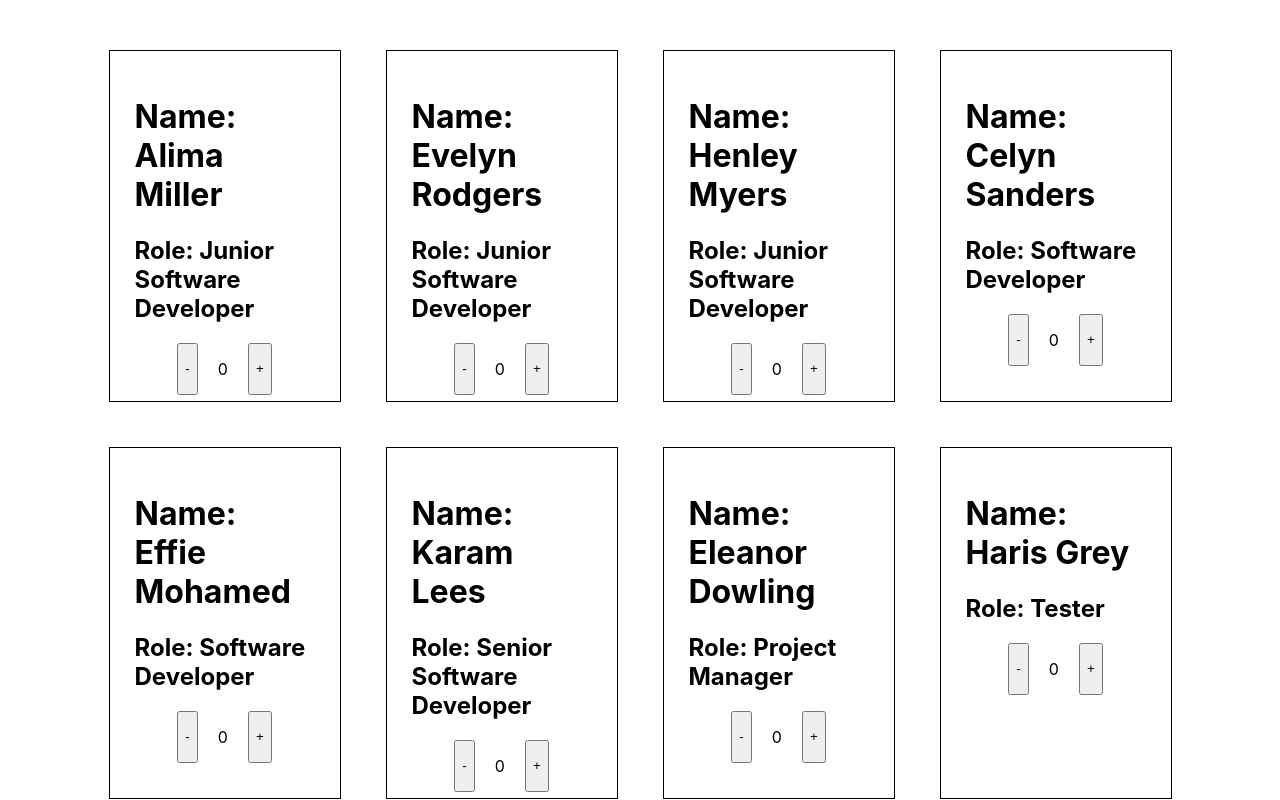
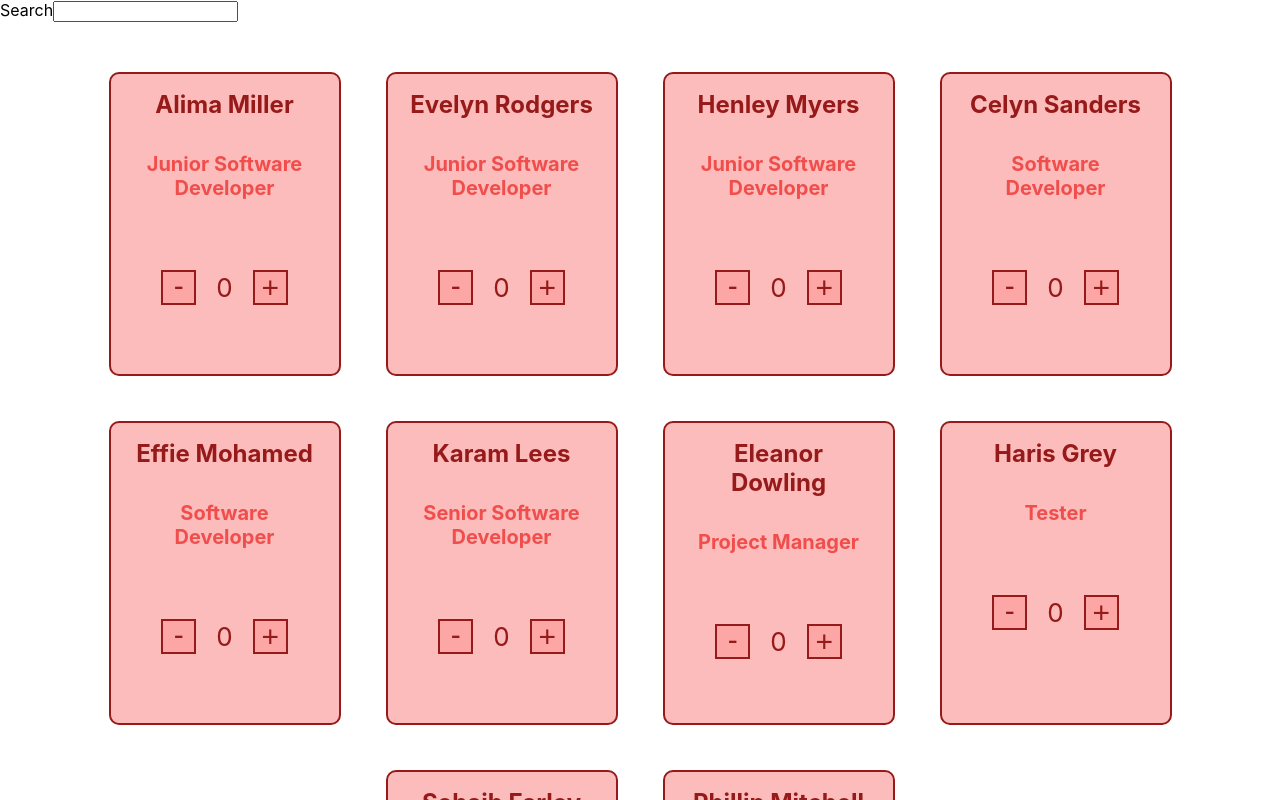
Before and after one commit to jjy0u/ticket-tracker, a React (Create React App) app: page / in a window 1280 px wide. Shown: the top 800 px of the page. Built offline with nearby package versions, Linux system fonts and the light colour scheme; the HTML template or start-up script is replaced by a standard one.

Commit message:
counter and search filter functioning

```diff
--- a/src/App.jsx
+++ b/src/App.jsx
@@ -1,10 +1,24 @@
 import './App.scss';
 import TrackerContainer from './container/TrackerContainer/TrackerContainer';
+import SearchFilter from './container/Nav/SearchFilter/SearchFilter';
+import team from './data/employeeData';
+import { useState } from 'react';
 
 function App() {
+
+  const [employees, setEmployees] = useState(team)
+
+  const handleInput = (event) => {
+    const searchTerm = event.target.value.toLowerCase()
+    const filteredArray = team.filter(employee => employee.name.toLowerCase().includes(searchTerm))
+    setEmployees(filteredArray)
+    }
+
+
   return (
     <div className="App">
-      <TrackerContainer/>
+      <SearchFilter handleInput={handleInput}/>
+      <TrackerContainer teamArr = {employees}/>
     </div>
   );
 }
--- a/src/container/Counter/Counter.jsx
+++ b/src/container/Counter/Counter.jsx
@@ -1,17 +1,31 @@
 import React from 'react'
 import "./Counter.scss"
+import { useState } from 'react'
 
-function Counter() {
+const Counter = () => {
 
+  const [counter, setCounter] = useState(0)
 
+  const handleIncrement = () => {
+    setCounter(counter+1)
+  }
+
+  const handleDecrement = () => {
+    if (counter == 0) {
+      setCounter(counter)
+    } else {
+    setCounter(counter-1)
+    }
+  }
 
   return (
     <div className='counter'>
-        <button className='counter__add-btn'>-</button>
-        <p className='counter__count'>0</p>
-        <button className='counter__remove-btn'>+</button>
+        <button className='counter__button counter__button--remove' onClick={handleDecrement}>-</button>
+        <p className='counter__count'>{counter}</p>
+        <button className='counter__button counter__button--add' onClick={handleIncrement}>+</button>
     </div>
   )
+
 }
 
 export default Counter
--- a/src/container/Counter/Counter.scss
+++ b/src/container/Counter/Counter.scss
@@ -1,5 +1,27 @@
 .counter{
     display: flex;
     justify-content: center;
+    align-items: center;
     gap: 20px;
+    padding-top: 30px;
+
+    &__button{
+        width: 35px;
+        height: 35px;
+        font-size: 30px;
+        display: flex;
+        justify-content: center;
+        align-items: center;
+        background-color: #FCA7A6;
+        color: #971A1A;
+        border: 2px solid #971A1A;
+
+        &--remove{
+            padding-bottom: 5px;
+        }
+    }
+
+    &__count{
+        font-size: 26px;
+    }
 }
--- /dev/null
+++ b/src/container/Nav/SearchFilter/SearchFilter.jsx
@@ -0,0 +1,13 @@
+const SearchFilter = (props) => {
+
+    const {handleInput} = props
+
+    return(
+        <div className="search">
+            <label htmlFor="search-bar">Search</label>
+            <input type="text" id="search-bar" onInput={handleInput}/>
+        </div>
+    )
+}
+
+export default SearchFilter
--- a/src/container/TrackerCard/TrackerCard.jsx
+++ b/src/container/TrackerCard/TrackerCard.jsx
@@ -6,8 +6,8 @@ const TrackerCard = (props) => {
     const {name, role} = props
   return (
     <div className='tracker-card'>
-        <h1>Name: {name}</h1>
-        <h2>Role: {role}</h2>
+        <h1 className='tracker-card__name'>{name}</h1>
+        <h2 className='tracker-card__role'>{role}</h2>
         <Counter/>
     </div>
   )
--- a/src/container/TrackerCard/TrackerCard.scss
+++ b/src/container/TrackerCard/TrackerCard.scss
@@ -1,6 +1,27 @@
 .tracker-card{
-    width: 180px;
+    width: 188px;
     height: 300px;
-    padding: 25px;
-    border: 1px solid black;
+    padding-left: 20px;
+    padding-right: 20px;
+
+    display: flex;
+    flex-direction: column;
+    align-content: center;
+    text-align: center;
+
+    background-color: #FBBCBB;
+    color: #971A1A;
+    border: 2px solid #971A1A;
+    border-radius: 10px;
+
+
+    &__name{
+        font-size: 24px;
+    }
+
+    &__role{
+        font-size: 20px;
+        color: #F04E4C;
+
+    }
 }
--- a/src/container/TrackerContainer/TrackerContainer.jsx
+++ b/src/container/TrackerContainer/TrackerContainer.jsx
@@ -1,11 +1,13 @@
 import React from 'react'
-import team from "../../data/employeeData";
+//import team from "../../data/employeeData";
 import TrackerCard from '../TrackerCard/TrackerCard';
 import './TrackerContainer.scss'
 
 
-const TrackerContainer = () => {
-    const teamTrackerJSX = team.map((employee) => {
+const TrackerContainer = (props) => {
+  const {teamArr} = props
+
+    const teamTrackerJSX = teamArr.map((employee) => {
         return ( <TrackerCard
             name = {employee.name}
             role = {employee.role}
```
